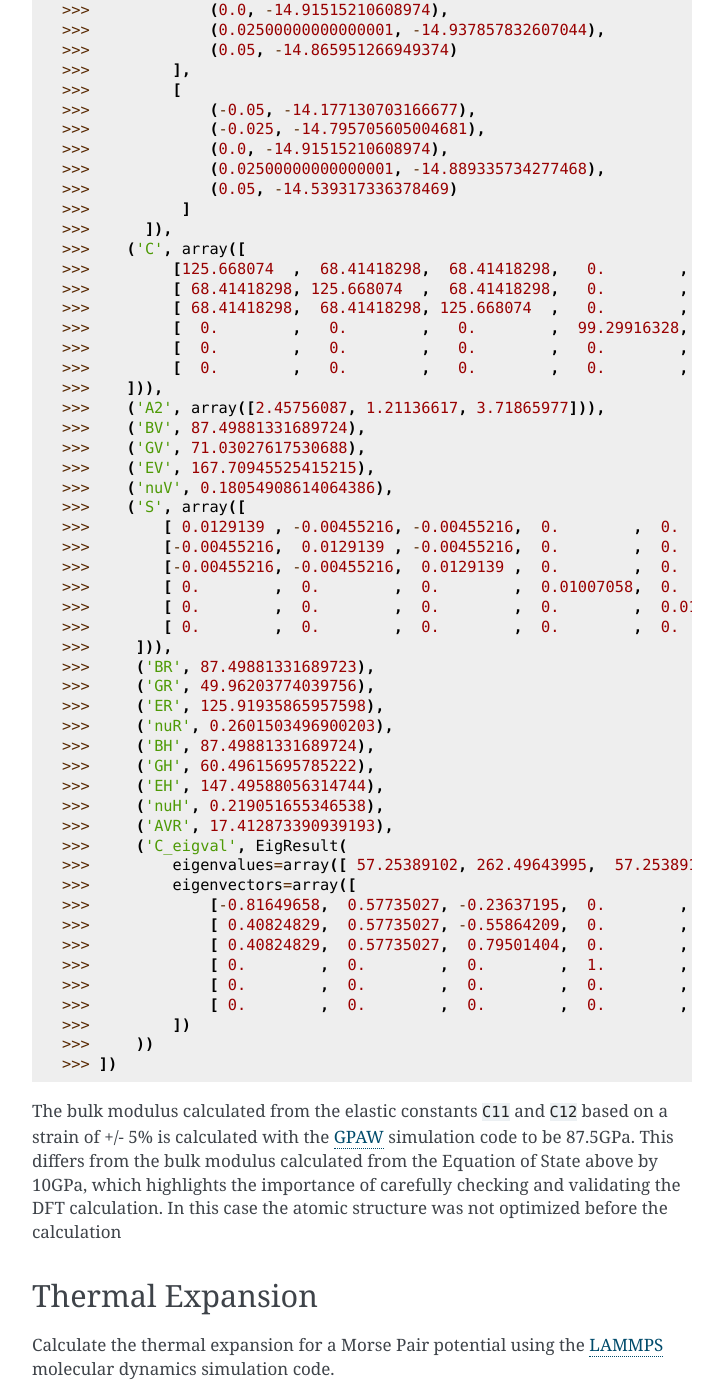
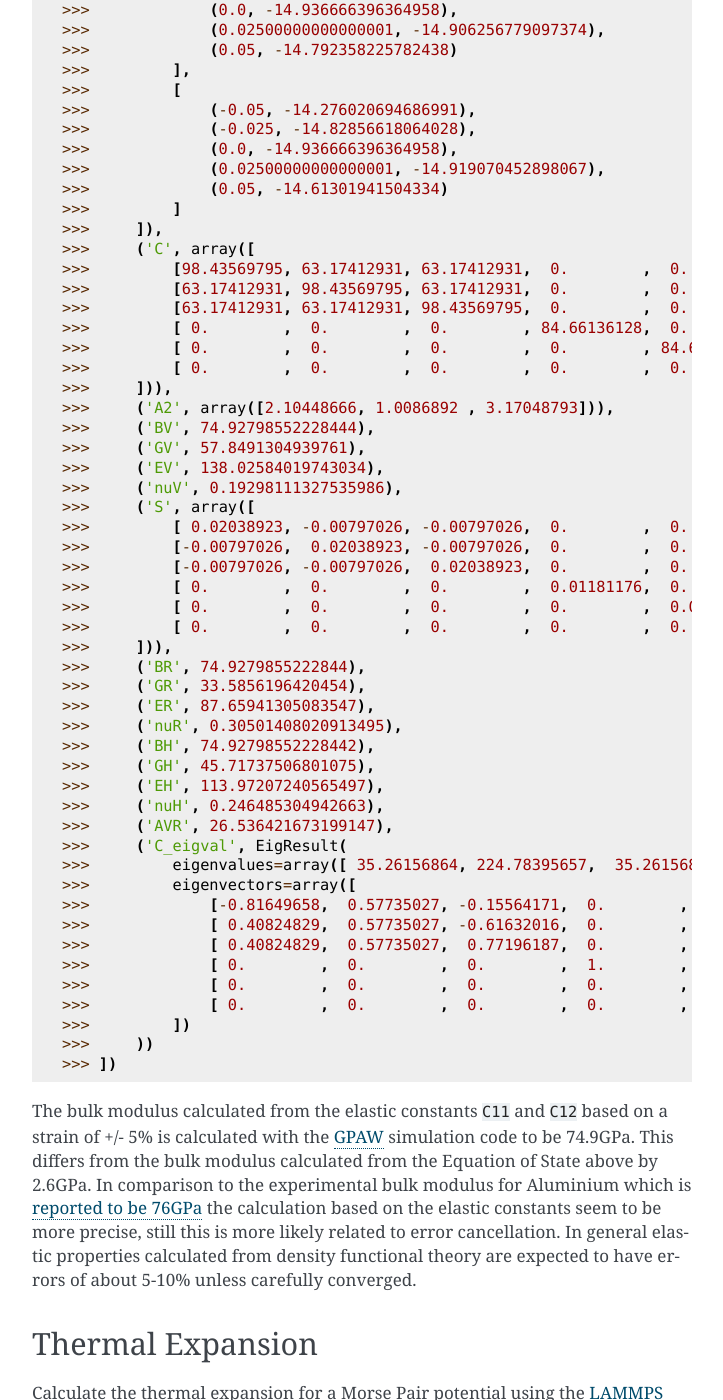
Before and after one commit to pyiron/atomistics, a Sphinx documentation site: the page built from docs/source/materialproperties.md, in a window 1280 px wide and 1400 px high, scrolled down 4777 px. Shown: the whole window, without its empty margins (388-1111 px from the left). Built offline with Sphinx 7.4.7, drawn with Linux system fonts in a browser that asks for light colours; the version number could not be read and is left out; some of the changed text lies outside the part shown.

Commit message:
calculate elastic constants for larger volume

````diff
--- a/docs/source/materialproperties.md
+++ b/docs/source/materialproperties.md
@@ -160,19 +160,19 @@ result_dict = evaluate_with_ase(
 )
 print(result_dict)
 >>> {'energy': {
->>>     's_e_0': -14.91515210608974,
->>>     's_01_e_m0_05000': -14.262133101395642,
->>>     's_01_e_m0_02500': -14.721569197575231,
->>>     's_01_e_0_02500': -14.91816595056317,
->>>     's_01_e_0_05000': -14.784769535788433,
->>>     's_08_e_m0_05000': -14.592039542802114,
->>>     's_08_e_m0_02500': -14.826184628801762,
->>>     's_08_e_0_02500': -14.937857832607044,
->>>     's_08_e_0_05000': -14.865951266949374,
->>>     's_23_e_m0_05000': -14.177130703166677,
->>>     's_23_e_m0_02500': -14.795705605004681,
->>>     's_23_e_0_02500': -14.889335734277468,
->>>     's_23_e_0_05000': -14.539317336378469
+>>>     's_e_0': -14.936666396364958,
+>>>     's_01_e_m0_05000': -14.509157650668122,
+>>>     's_01_e_m0_02500': -14.841982287144095,
+>>>     's_01_e_0_02500': -14.861851384196036,
+>>>     's_01_e_0_05000': -14.667794842771894,
+>>>     's_08_e_m0_05000': -14.761984597147846,
+>>>     's_08_e_m0_02500': -14.915410385310373,
+>>>     's_08_e_0_02500': -14.906256779097374,
+>>>     's_08_e_0_05000': -14.792358225782438,
+>>>     's_23_e_m0_05000': -14.276020694686991,
+>>>     's_23_e_m0_02500': -14.82856618064028,
+>>>     's_23_e_0_02500': -14.919070452898067,
+>>>     's_23_e_0_05000': -14.61301941504334
 >>> }}
 ```
 The atomistic structures are evaluated with the `evaluate_with_ase()` function, which returns the `result_dict`. This
@@ -184,70 +184,70 @@ elastic_dict = workflow.analyse_structures(output_dict=result_dict)
 print(elastic_dict)
 >>> OrderedDict([
 >>>     ('SGN', 225),
->>>     ('v0', 63.99999999999998),
+>>>     ('v0', 66.43012500000002),
 >>>     ('LC', 'CI'),
 >>>     ('Lag_strain_list', ['01', '08', '23']),
 >>>     ('epss', array([-0.05 , -0.025,  0.   ,  0.025,  0.05 ])),
->>>     ('e0', -14.91515210608974),
+>>>     ('e0', -14.936666396364958),
 >>>     ('strain_energy', [
 >>>         [
->>>             (-0.05, -14.262133101395642),
->>>             (-0.025, -14.721569197575231),
->>>             (0.0, -14.91515210608974),
->>>             (0.02500000000000001, -14.91816595056317),
->>>             (0.05, -14.784769535788433)
+>>>             (-0.05, -14.509157650668122),
+>>>             (-0.025, -14.841982287144095),
+>>>             (0.0, -14.936666396364958),
+>>>             (0.02500000000000001, -14.861851384196036),
+>>>             (0.05, -14.667794842771894)
 >>>         ],
 >>>         [
->>>             (-0.05, -14.592039542802114),
->>>             (-0.025, -14.826184628801762),
->>>             (0.0, -14.91515210608974),
->>>             (0.02500000000000001, -14.937857832607044),
->>>             (0.05, -14.865951266949374)
+>>>             (-0.05, -14.761984597147846),
+>>>             (-0.025, -14.915410385310373),
+>>>             (0.0, -14.936666396364958),
+>>>             (0.02500000000000001, -14.906256779097374),
+>>>             (0.05, -14.792358225782438)
 >>>         ],
 >>>         [
->>>             (-0.05, -14.177130703166677),
->>>             (-0.025, -14.795705605004681),
->>>             (0.0, -14.91515210608974),
->>>             (0.02500000000000001, -14.889335734277468),
->>>             (0.05, -14.539317336378469)
->>>          ]
->>>      ]),
->>>    ('C', array([
->>>         [125.668074  ,  68.41418298,  68.41418298,   0.        ,   0.        ,   0.        ],
->>>         [ 68.41418298, 125.668074  ,  68.41418298,   0.        ,   0.        ,   0.        ],
->>>         [ 68.41418298,  68.41418298, 125.668074  ,   0.        ,   0.        ,   0.        ],
->>>         [  0.        ,   0.        ,   0.        ,  99.29916328,   0.        ,   0.        ],
->>>         [  0.        ,   0.        ,   0.        ,   0.        ,  99.29916328,   0.        ],
->>>         [  0.        ,   0.        ,   0.        ,   0.        ,   0.        ,  99.29916328]
->>>    ])),
->>>    ('A2', array([2.45756087, 1.21136617, 3.71865977])),
->>>    ('BV', 87.49881331689724),
->>>    ('GV', 71.03027617530688),
->>>    ('EV', 167.70945525415215),
->>>    ('nuV', 0.18054908614064386),
->>>    ('S', array([
->>>        [ 0.0129139 , -0.00455216, -0.00455216,  0.        ,  0.        ,  0.        ],
->>>        [-0.00455216,  0.0129139 , -0.00455216,  0.        ,  0.        ,  0.        ],
->>>        [-0.00455216, -0.00455216,  0.0129139 ,  0.        ,  0.        ,  0.        ],
->>>        [ 0.        ,  0.        ,  0.        ,  0.01007058,  0.        ,  0.        ],
->>>        [ 0.        ,  0.        ,  0.        ,  0.        ,  0.01007058,  0.        ],
->>>        [ 0.        ,  0.        ,  0.        ,  0.        ,  0.        ,  0.01007058]
+>>>             (-0.05, -14.276020694686991),
+>>>             (-0.025, -14.82856618064028),
+>>>             (0.0, -14.936666396364958),
+>>>             (0.02500000000000001, -14.919070452898067),
+>>>             (0.05, -14.61301941504334)
+>>>         ]
+>>>     ]),
+>>>     ('C', array([
+>>>         [98.43569795, 63.17412931, 63.17412931,  0.        ,  0.        ,  0.        ],
+>>>         [63.17412931, 98.43569795, 63.17412931,  0.        ,  0.        ,  0.        ],
+>>>         [63.17412931, 63.17412931, 98.43569795,  0.        ,  0.        ,  0.        ],
+>>>         [ 0.        ,  0.        ,  0.        , 84.66136128,  0.        ,  0.        ],
+>>>         [ 0.        ,  0.        ,  0.        ,  0.        , 84.66136128,  0.        ],
+>>>         [ 0.        ,  0.        ,  0.        ,  0.        ,  0.        , 84.66136128]
 >>>     ])),
->>>     ('BR', 87.49881331689723),
->>>     ('GR', 49.96203774039756),
->>>     ('ER', 125.91935865957598),
->>>     ('nuR', 0.2601503496900203),
->>>     ('BH', 87.49881331689724),
->>>     ('GH', 60.49615695785222),
->>>     ('EH', 147.49588056314744),
->>>     ('nuH', 0.219051655346538),
->>>     ('AVR', 17.412873390939193),
+>>>     ('A2', array([2.10448666, 1.0086892 , 3.17048793])),
+>>>     ('BV', 74.92798552228444),
+>>>     ('GV', 57.8491304939761),
+>>>     ('EV', 138.02584019743034),
+>>>     ('nuV', 0.19298111327535986),
+>>>     ('S', array([
+>>>         [ 0.02038923, -0.00797026, -0.00797026,  0.        ,  0.        ,  0.        ],
+>>>         [-0.00797026,  0.02038923, -0.00797026,  0.        ,  0.        ,  0.        ],
+>>>         [-0.00797026, -0.00797026,  0.02038923,  0.        ,  0.        ,  0.        ],
+>>>         [ 0.        ,  0.        ,  0.        ,  0.01181176,  0.        ,  0.        ],
+>>>         [ 0.        ,  0.        ,  0.        ,  0.        ,  0.01181176,  0.        ],
+>>>         [ 0.        ,  0.        ,  0.        ,  0.        ,  0.        ,  0.01181176]
+>>>     ])),
+>>>     ('BR', 74.9279855222844),
+>>>     ('GR', 33.5856196420454),
+>>>     ('ER', 87.65941305083547),
+>>>     ('nuR', 0.30501408020913495),
+>>>     ('BH', 74.92798552228442),
+>>>     ('GH', 45.71737506801075),
+>>>     ('EH', 113.97207240565497),
+>>>     ('nuH', 0.246485304942663),
+>>>     ('AVR', 26.536421673199147),
 >>>     ('C_eigval', EigResult(
->>>         eigenvalues=array([ 57.25389102, 262.49643995,  57.25389102,  99.29916328,   99.29916328,  99.29916328]),
+>>>         eigenvalues=array([ 35.26156864, 224.78395657,  35.26156864,  84.66136128,  84.66136128,  84.66136128]),
 >>>         eigenvectors=array([
->>>             [-0.81649658,  0.57735027, -0.23637195,  0.        ,  0.        ,   0.        ],
->>>             [ 0.40824829,  0.57735027, -0.55864209,  0.        ,  0.        ,  0.        ],
->>>             [ 0.40824829,  0.57735027,  0.79501404,  0.        ,  0.        ,  0.        ],
+>>>             [-0.81649658,  0.57735027, -0.15564171,  0.        ,  0.        ,  0.        ],
+>>>             [ 0.40824829,  0.57735027, -0.61632016,  0.        ,  0.        ,  0.        ],
+>>>             [ 0.40824829,  0.57735027,  0.77196187,  0.        ,  0.        ,  0.        ],
 >>>             [ 0.        ,  0.        ,  0.        ,  1.        ,  0.        ,  0.        ],
 >>>             [ 0.        ,  0.        ,  0.        ,  0.        ,  1.        ,  0.        ],
 >>>             [ 0.        ,  0.        ,  0.        ,  0.        ,  0.        ,  1.        ]
@@ -256,9 +256,11 @@ print(elastic_dict)
 >>> ])
 ```
 The bulk modulus calculated from the elastic constants `C11` and `C12` based on a strain of +/- 5% is calculated with
-the [GPAW](https://wiki.fysik.dtu.dk/gpaw/) simulation code to be 87.5GPa. This differs from the bulk modulus calculated
-from the Equation of State above by 10GPa, which highlights the importance of carefully checking and validating the DFT
-calculation. In this case the atomic structure was not optimized before the calculation
+the [GPAW](https://wiki.fysik.dtu.dk/gpaw/) simulation code to be 74.9GPa. This differs from the bulk modulus calculated
+from the Equation of State above by 2.6GPa. In comparison to the experimental bulk modulus for Aluminium which is
+[reported to be 76GPa](https://periodictable.com/Elements/013/data.html) the calculation based on the elastic constants
+seem to be more precise, still this is more likely related to error cancellation. In general elastic properties calculated
+from density functional theory are expected to have errors of about 5-10% unless carefully converged.
 
 ## Thermal Expansion
 Calculate the thermal expansion for a Morse Pair potential using the [LAMMPS](https://www.lammps.org/) molecular dynamics
````
Also changed, not shown: other parts of docs/source/materialproperties.md (+22 -22 lines).
